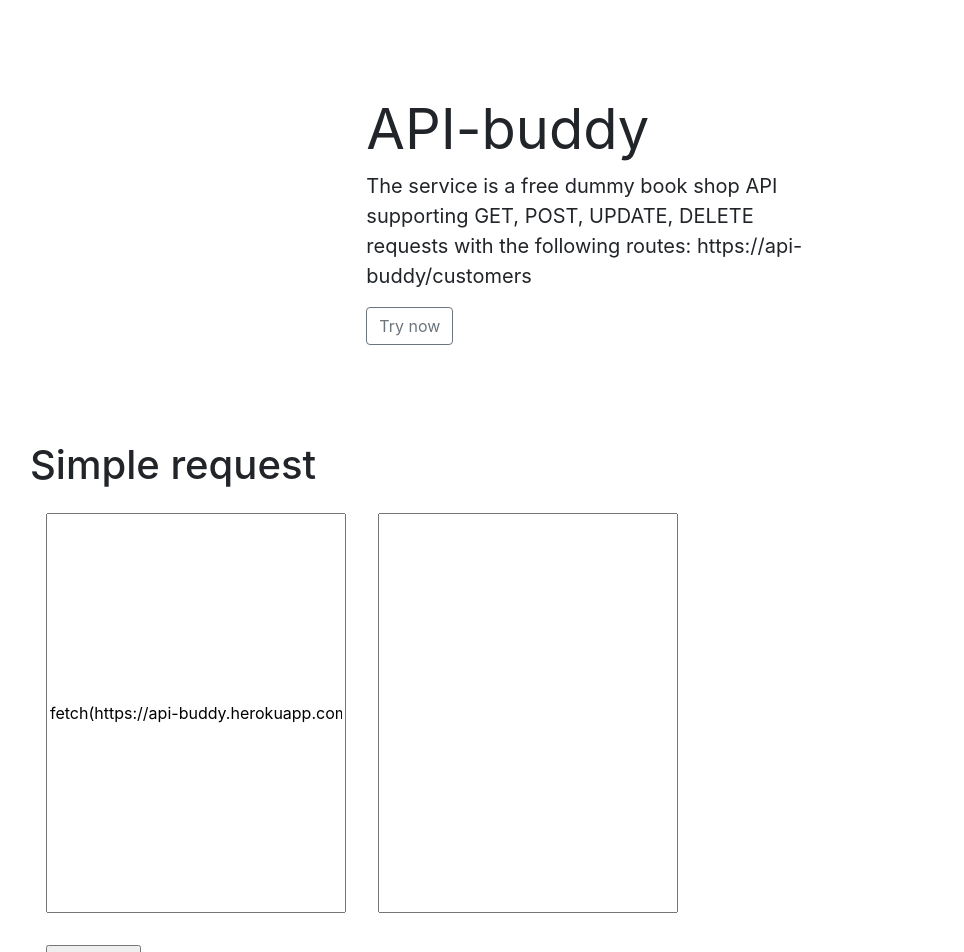
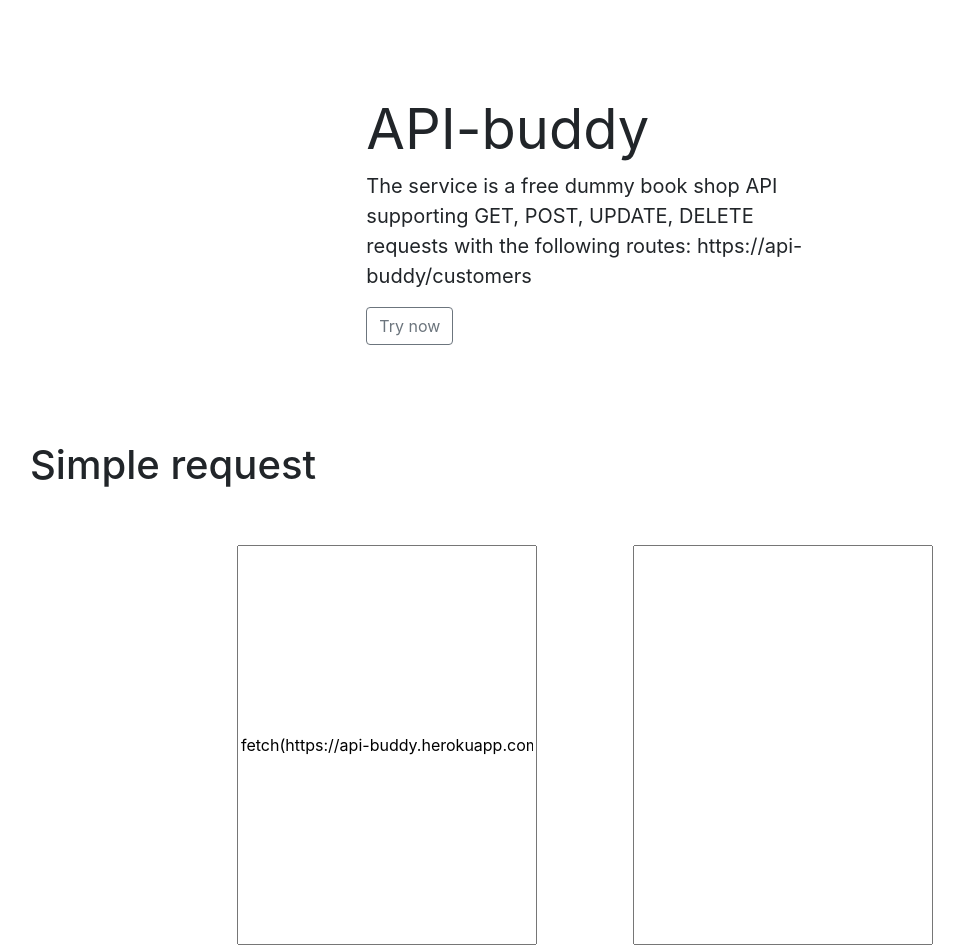
Before and after one commit to SidnevIgor/api-buddy-react, a React (Create React App) app: page / in a window 1280 px wide. Shown: the top 952 px of the page, without its empty margins (55-1019 px from the left). Built offline with nearby package versions, Linux system fonts and the light colour scheme.

Commit message:
Update fetching.jsx

```diff
--- a/src/components/fetching.jsx
+++ b/src/components/fetching.jsx
@@ -8,17 +8,19 @@ export default class Fetching extends Component {
   };
   render() {
     return (
-      <React.Fragment>
+      <div>
         <h1>{this.props.heading}</h1>
-        <input type='text' style={{height: "400px", width: "300px"}} className="m-3"
-          value={this.state.query}
-          onChange={(event) => this.handleChange(event)}
-          ></input>
-        <input type='text' style={{height: "400px", width: "300px"}} className="m-3"
-          value={this.state.items}
-          onChange={() => {}}></input>
+        <div className="d-flex justify-content-center">
+          <input type='text' style={{height: "400px", width: "300px"}} className="m-5"
+            value={this.state.query}
+            onChange={(event) => this.handleChange(event)}
+            ></input>
+          <input type='text' style={{height: "400px", width: "300px"}} className="m-5"
+            value={this.state.items}
+            onChange={() => {}}></input>
+        </div>
         <input type="submit" value="Fetch data" style={{display: "block"}} className="m-3" onClick={(event)=> this.handleSubmit(event)}/>
-      </React.Fragment>
+      </div>
     );
   }
   handleChange = (event) => {
```
